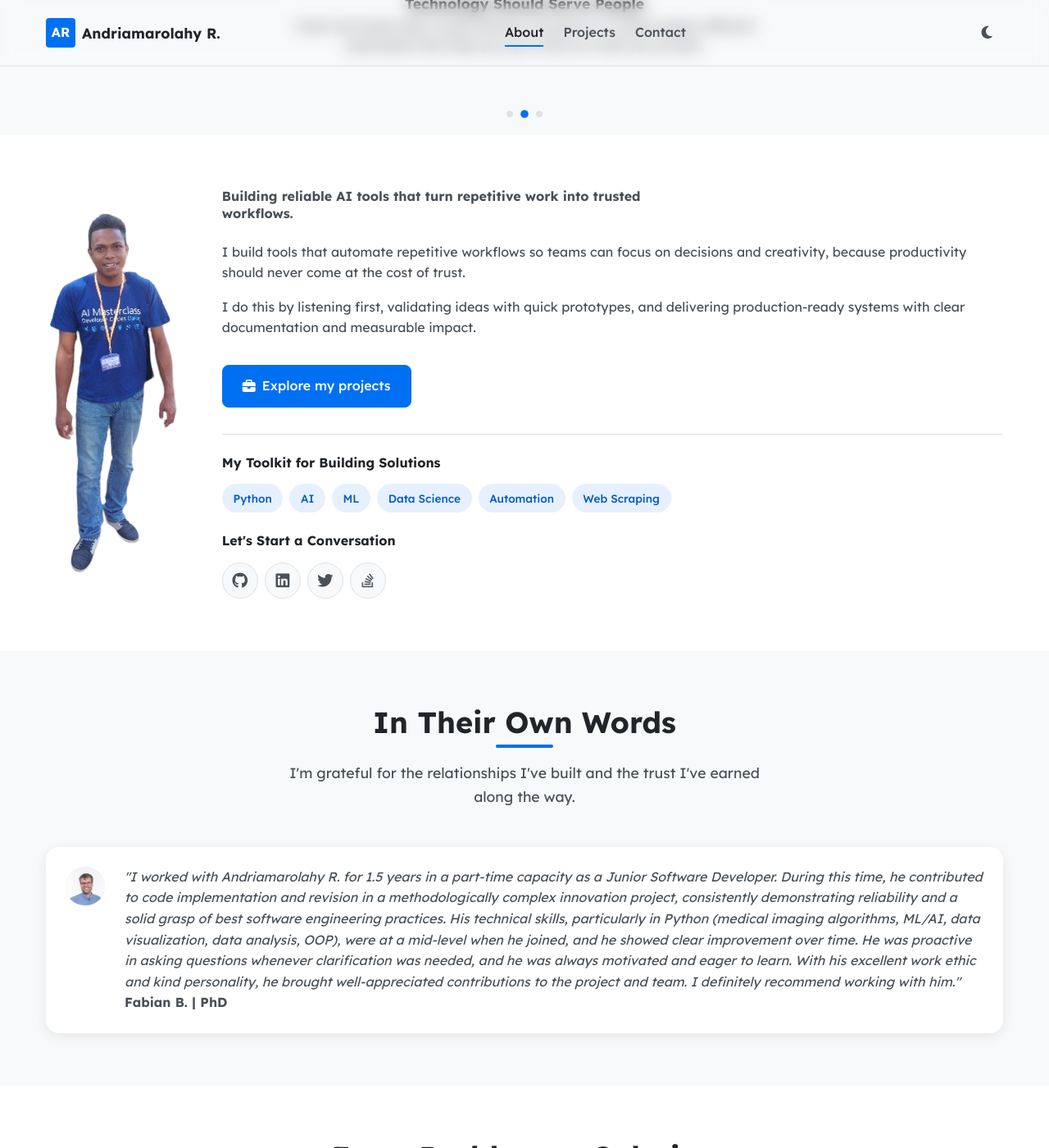
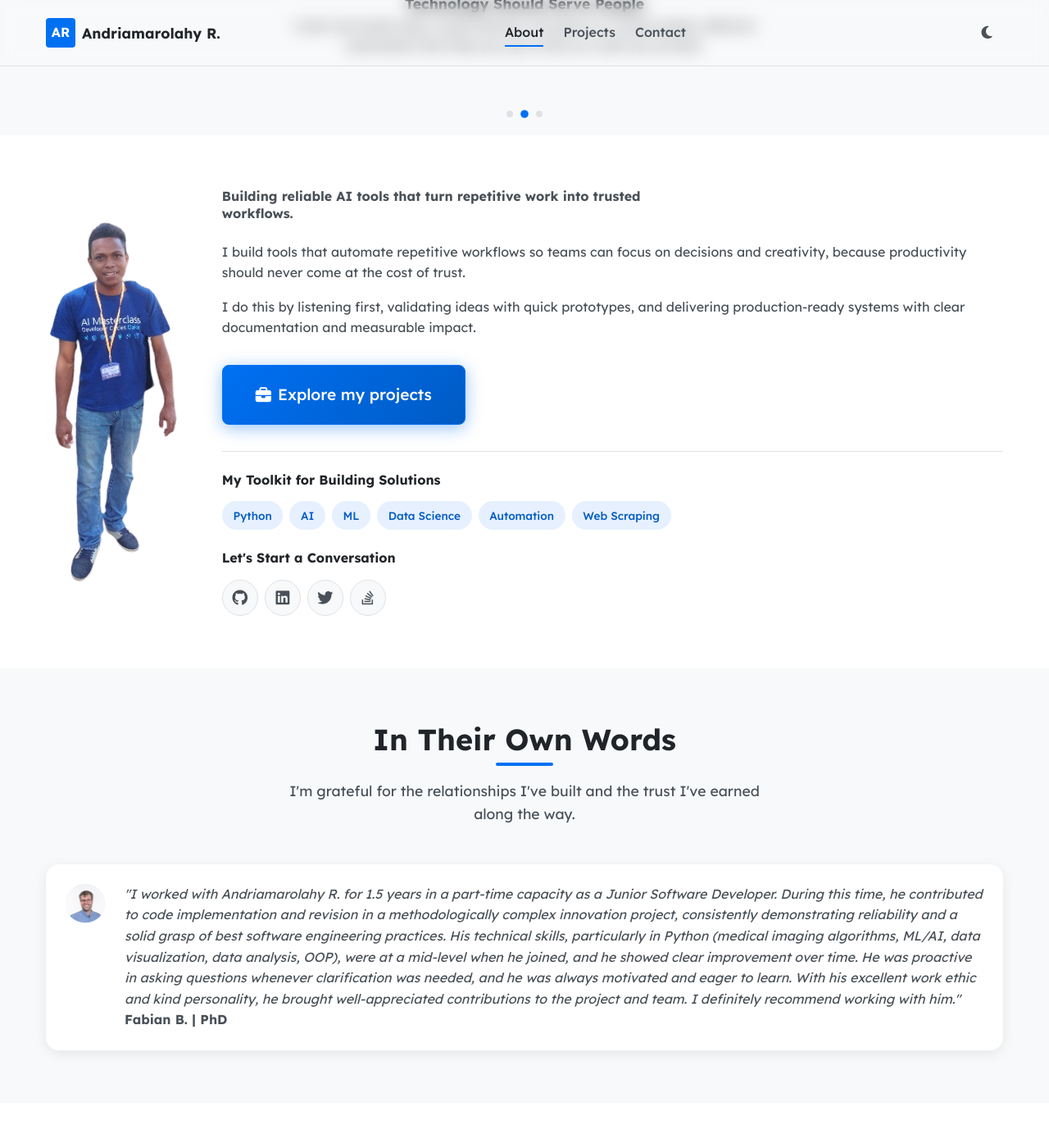
Before and after one commit to marolAI/marolAI.github.io, a Jekyll site: the page built from index.html, in a window 1280 px wide and 1400 px high, scrolled down 215 px. Shown: the whole window at 82% size. Built offline with Jekyll 4.4.1, drawn with Linux system fonts in a browser that asks for light colours.

Commit message:
Enhance main CTA button with pulse animation and improved prominence

```diff
--- a/_includes/about.html
+++ b/_includes/about.html
@@ -37,7 +37,7 @@
         <!-- <p>Explore my projects and let's discuss how I can help.</p> -->
         <div class="cta-group">
           <div class="cta-actions">
-            <a href="#projects" class="btn btn-primary">
+            <a href="#projects" class="btn btn-primary btn-cta-main">
               <i class="fas fa-briefcase"></i>
               <span>Explore my projects</span>
             </a>
--- a/_sass/components/_buttons.scss
+++ b/_sass/components/_buttons.scss
@@ -13,15 +13,40 @@
 }
 
 .btn-primary {
-    background-color: var(--color-primary-500);
+    background: linear-gradient(135deg, var(--color-primary-500), var(--color-primary-600));
     color: white;
     border-color: var(--color-primary-500);
+    box-shadow: 0 4px 15px rgba(0, 112, 243, 0.3);
+    font-size: 1.1rem;
+    padding: 1rem 2rem;
+    position: relative;
+    overflow: hidden;
+
+    &::before {
+        content: '';
+        position: absolute;
+        top: 0;
+        left: -100%;
+        width: 100%;
+        height: 100%;
+        background: linear-gradient(90deg, transparent, rgba(255, 255, 255, 0.2), transparent);
+        transition: left 0.5s;
+    }
 
     &:hover {
-        background-color: var(--color-primary-600);
+        background: linear-gradient(135deg, var(--color-primary-600), var(--color-primary-700));
         border-color: var(--color-primary-600);
-        transform: translateY(-2px);
-        box-shadow: 0 4px 10px rgba(0, 112, 243, 0.2);
+        transform: translateY(-3px);
+        box-shadow: 0 8px 25px rgba(0, 112, 243, 0.4);
+
+        &::before {
+            left: 100%;
+        }
+    }
+
+    &:active {
+        transform: translateY(-1px);
+        box-shadow: 0 2px 10px rgba(0, 112, 243, 0.3);
     }
 }
 
@@ -40,3 +65,22 @@
     background-color: var(--color-primary-100);
     color: var(--color-text-primary);
 }
+
+/* Main CTA Button Enhancements */
+.btn-cta-main {
+    animation: pulse-glow 2s infinite;
+    font-size: 1.2rem;
+    padding: 1.25rem 2.5rem;
+}
+
+@keyframes pulse-glow {
+
+    0%,
+    100% {
+        box-shadow: 0 4px 15px rgba(0, 112, 243, 0.3);
+    }
+
+    50% {
+        box-shadow: 0 4px 25px rgba(0, 112, 243, 0.5);
+    }
+}
```
